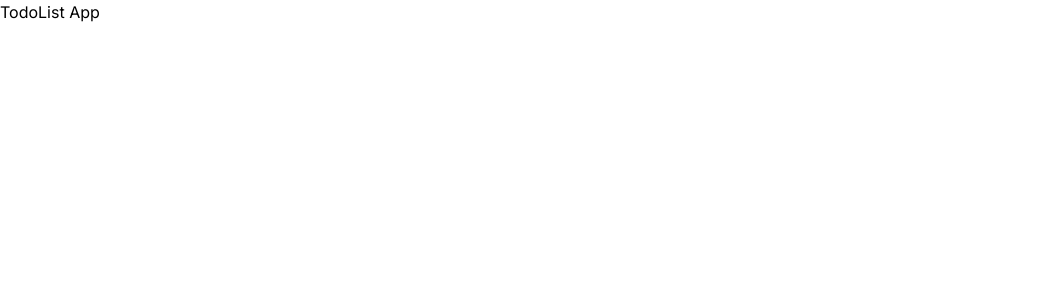
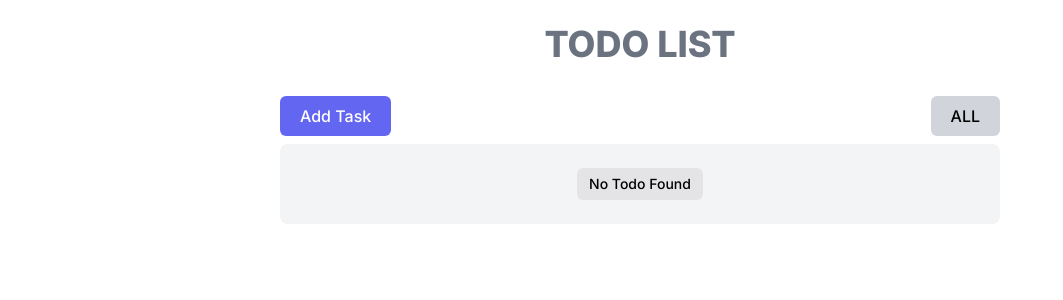
Before and after one commit to Jp2018317/todolist-app, a Next.js app: page / in a window 1280 px wide. Shown: the top 300 px of the page, without its empty margins (0-1063 px from the left). Built offline with nearby package versions, Linux system fonts and the light colour scheme.

Commit message:
feat: landing design

```diff
--- a/app/layout.tsx
+++ b/app/layout.tsx
@@ -1,22 +1,31 @@
-import type { Metadata } from 'next'
-import { Inter } from 'next/font/google'
-import './globals.css'
+import type { Metadata } from "next";
+import { Inter } from "next/font/google";
+import "./globals.css";
 
-const inter = Inter({ subsets: ['latin'] })
+const inter = Inter({ subsets: ["latin"] });
 
 export const metadata: Metadata = {
-  title: 'To-Do List App',
-  description: 'A ToDo List for all',
-}
+  title: "To-Do List App",
+  description: "A ToDo List for all",
+};
 
 export default function RootLayout({
   children,
 }: {
-  children: React.ReactNode
+  children: React.ReactNode;
 }) {
   return (
     <html lang="en">
-      <body className={inter.className}>{children}</body>
+      <body className={inter.className}>
+        <main className="flex justify-center w-full h-full">
+          <div className="w-full h-full max-w-3xl p-6 space-y-2">
+            <h1 className="w-full text-center font-extrabold text-4xl text-gray-500 mb-8">
+              TODO LIST
+            </h1>
+            {children}
+          </div>
+        </main>
+      </body>
     </html>
-  )
+  );
 }
--- a/app/page.tsx
+++ b/app/page.tsx
@@ -1,7 +1,19 @@
-export default function Home() {
+export default async function Home() {
   return (
-    <main >
-      TodoList App
-    </main>
-  )
+    <>
+      <div className="w-full flex justify-between">
+        <button className="bg-indigo-500 text-white px-5 py-2 rounded-md font-medium">
+          Add Task
+        </button>
+        <button className="bg-gray-300 px-5 py-2 rounded-md font-medium">
+          ALL
+        </button>
+      </div>
+      <div className="w-full h-full flex justify-center items-center bg-gray-100 rounded-lg min-h-20">
+        <div className="bg-zinc-200 px-3 py-1.5 rounded-md text-sm font-medium">
+          No Todo Found
+        </div>
+      </div>
+    </>
+  );
 }
```
